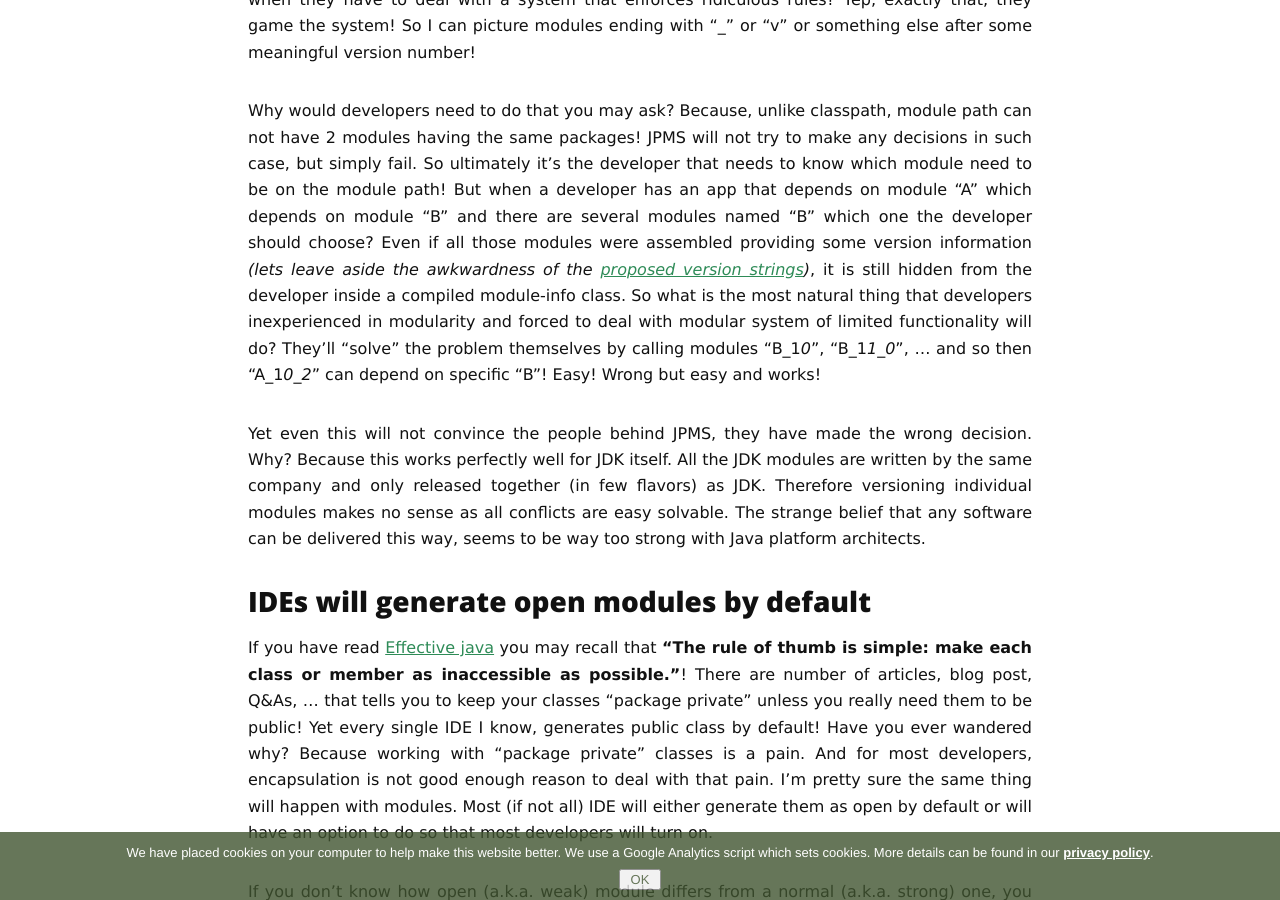
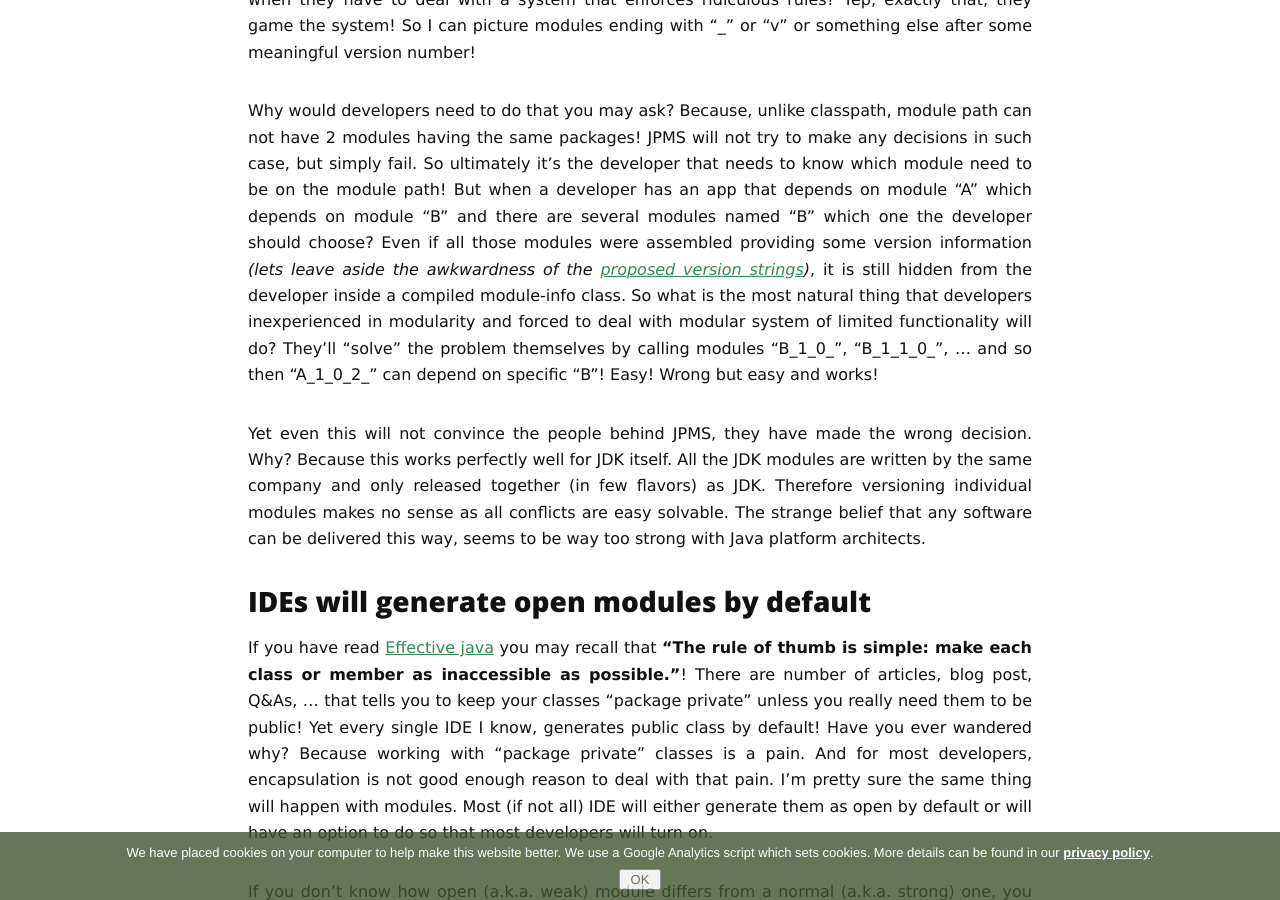
Before and after one commit to azzazzel/azzazzel.github.io, a Jekyll site: the page built from _posts/2017-05-06-What_to_expect_in_post-JPMS_Java_world.md, in a window 1280 px wide and 900 px high, scrolled down 3171 px. Built offline with Jekyll 4.4.1, drawn with Linux system fonts in a browser that asks for light colours; nearby versions of some CDN libraries; comment, search, counter and statistics services are not loaded.

Commit message:
fixed underscores

```diff
--- a/_posts/2017-05-06-What_to_expect_in_post-JPMS_Java_world.md
+++ b/_posts/2017-05-06-What_to_expect_in_post-JPMS_Java_world.md
@@ -52,7 +52,7 @@ It is sad to see this happening! Especially taking into account that every other
 
 As much as Java platform architects tries to fight with it, I believe most 3rd party JPMS modules will contain a version in their name. Not only JPMS does not give any good way to version modules, it also tries to discourage usage of version numbers in the module names. Therefore if your module name ends with digit you'll see a warning message! Do you recall what people do when they have to deal with a system that enforces ridiculous rules? Yep, exactly that, they game the system! So I can picture modules ending with "\_" or "v" or something else after some meaningful version number!
 
-Why would developers need to do that you may ask? Because, unlike classpath, module path can not have 2 modules having the same packages! JPMS will not try to make any decisions in such case, but simply fail. So ultimately it's the developer that needs to know which module need to be on the module path! But when a developer has an app that depends on module "A" which depends on module "B" and there are several modules named "B" which one the developer should choose? Even if all those modules were assembled providing some version information _(lets leave aside the awkwardness of the [proposed version strings](http://download.java.net/java/jigsaw/docs/api/java/lang/module/ModuleDescriptor.Version.html))_, it is still hidden from the developer inside a compiled module-info class. So what is the most natural thing that developers inexperienced in modularity and forced to deal with modular system of limited functionality will do? They'll "solve" the problem themselves by calling modules "B_1_0_", "B_1_1_0_", ... and so then "A_1_0_2_" can depend on specific "B"! Easy! Wrong but easy and works!
+Why would developers need to do that you may ask? Because, unlike classpath, module path can not have 2 modules having the same packages! JPMS will not try to make any decisions in such case, but simply fail. So ultimately it's the developer that needs to know which module need to be on the module path! But when a developer has an app that depends on module "A" which depends on module "B" and there are several modules named "B" which one the developer should choose? Even if all those modules were assembled providing some version information _(lets leave aside the awkwardness of the [proposed version strings](http://download.java.net/java/jigsaw/docs/api/java/lang/module/ModuleDescriptor.Version.html))_, it is still hidden from the developer inside a compiled module-info class. So what is the most natural thing that developers inexperienced in modularity and forced to deal with modular system of limited functionality will do? They'll "solve" the problem themselves by calling modules "B\_1\_0\_", "B\_1\_1\_0\_", ... and so then "A\_1\_0\_2\_" can depend on specific "B"! Easy! Wrong but easy and works!
 
 Yet even this will not convince the people behind JPMS, they have made the wrong decision. Why? Because this works perfectly well for JDK itself. All the JDK modules are written by the same company and only released together (in few flavors) as JDK. Therefore versioning individual modules makes no sense as all conflicts are easy solvable. The strange belief that any software can be delivered this way, seems to be way too strong with Java platform architects.
 
```
